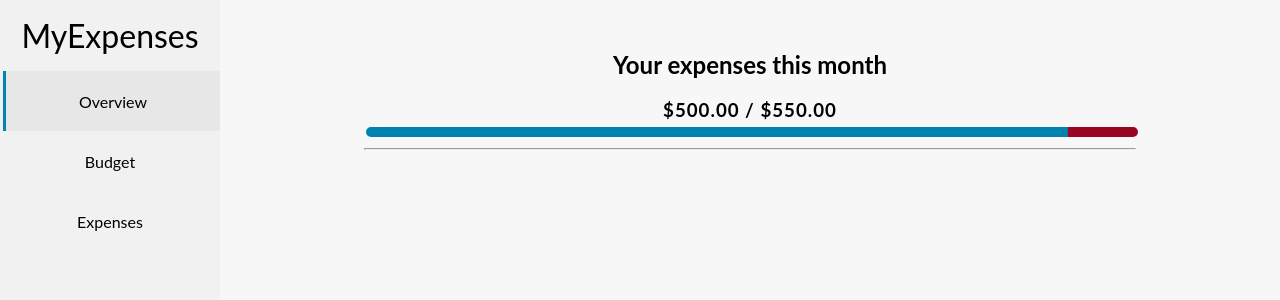
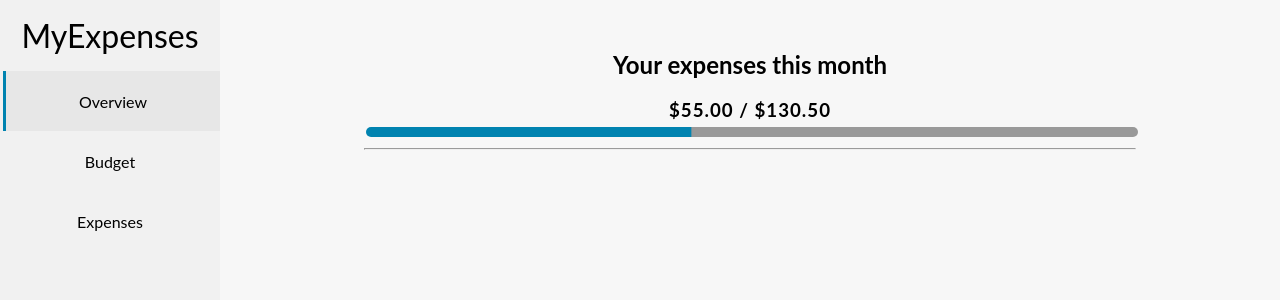
Before and after one commit to jackyliu0101/budget-app-react, a React (Create React App) app: page / in a window 1280 px wide. Shown: the top 300 px of the page. Built offline with nearby package versions, Linux system fonts and the light colour scheme.

Commit message:
implemented functionality on overview

```diff
--- /dev/null
+++ b/src/helper.js
@@ -0,0 +1,4 @@
+export function CalculateTotalMonetaryAmount(items) {
+  const amounts = items.map(item => item.amount);
+  return amounts.reduce((accumulator, current) => (accumulator += current), 0).toFixed(2);
+}
--- a/src/pages/budget/Budget.js
+++ b/src/pages/budget/Budget.js
@@ -1,21 +1,17 @@
-import './Budget.css';
 import { useState, useContext } from 'react';
+import { GlobalContext } from '../../context/GlobalState';
+import { CalculateTotalMonetaryAmount } from '../../helper';
+import { Header } from '../../components/Header';
 import { BudgetCardsList } from './BudgetCardsList';
 import { Button } from '../../components/Button';
 import { BudgetModal } from './BudgetModal';
-import { Header } from '../../components/Header';
-import { GlobalContext } from '../../context/GlobalState';
+import './Budget.css';
 
 export const Budget = () => {
   const { budgets } = useContext(GlobalContext);
 
   const [showModal, setShowModal] = useState(false);
   const [selectedBudget, setSelectedBudget] = useState(null);
-
-  const calculateTotalBudgetAmount = (budgetItems) => {
-    const allBudgetAmounts = budgetItems.map(budgetItem => budgetItem.amount);
-    return "$" + allBudgetAmounts.reduce((accumulator, current) => (accumulator += current), 0).toFixed(2);
-  }
 
   const onShowModal = () => {
     setShowModal(true);
@@ -33,7 +29,7 @@ export const Budget = () => {
 
   return (
     <>
-      <Header title="Total Budget:" amount={calculateTotalBudgetAmount(budgets)} />
+      <Header title="Total Budget:" amount={'$' + CalculateTotalMonetaryAmount(budgets)} />
       <div>
         <Button variant="primary" title="Add" onClick={onShowModal} />
       </div>
--- a/src/pages/expenses/Expenses.js
+++ b/src/pages/expenses/Expenses.js
@@ -1,17 +1,13 @@
 import { useContext } from 'react';
+import { GlobalContext } from '../../context/GlobalState';
+import { CalculateTotalMonetaryAmount } from '../../helper';
+import { Header } from '../../components/Header';
+import { ExpenseList } from './ExpenseList';
 import { AddExpenseForm } from './AddExpenseForm';
-import { ExpenseList } from './ExpenseList';
-import { Header } from '../../components/Header';
-import { GlobalContext } from '../../context/GlobalState';
 import './Expenses.css';
 
 export const Expenses = () => {
   const { expenses, addExpense } = useContext(GlobalContext);
-
-  const calculateTotalExpenses = (expenseItems) => {
-    const allExpenseAmounts = expenseItems.map(expenseItems => expenseItems.amount);
-    return "$" + allExpenseAmounts.reduce((accumulator, current) => (accumulator += current), 0).toFixed(2);
-  }
 
   const saveExpenseItem = (newExpenseInfo) => {
     const newExpenseItem = {
@@ -25,7 +21,7 @@ export const Expenses = () => {
 
   return (
     <>
-      <Header title="Total Expenses:" amount={calculateTotalExpenses(expenses)} />
+      <Header title="Total Expenses:" amount={'$' + CalculateTotalMonetaryAmount(expenses)} />
       <div className="expenses-container">
         <ExpenseList expenses={expenses} />
         <hr style={{ margin: "0 10px" }} />
--- a/src/pages/overview/Overview.js
+++ b/src/pages/overview/Overview.js
@@ -1,13 +1,23 @@
+import { useContext } from 'react';
+import { GlobalContext } from '../../context/GlobalState';
+import { CalculateTotalMonetaryAmount } from '../../helper';
 import { Slider } from '../../components/Slider';
 import './Overview.css';
 
 export const Overview = () => {
+  const { expenses, budgets } = useContext(GlobalContext);
+  const totalExpense = CalculateTotalMonetaryAmount(expenses);
+  const totalBudget = CalculateTotalMonetaryAmount(budgets);
+
   return (
     <div className="overview-container">
       <div>
         <h2>Your expenses this month</h2>
-        <h3>$500.00 / $550.00</h3>
-        <Slider currentValue="500" maxValue="550" isDisabled={true}/>
+        <h3>${totalExpense} / ${totalBudget}</h3>
+        <Slider
+          currentValue={totalExpense}
+          maxValue={totalBudget}
+          isDisabled={true} />
         <hr />
       </div>
     </div>
```
